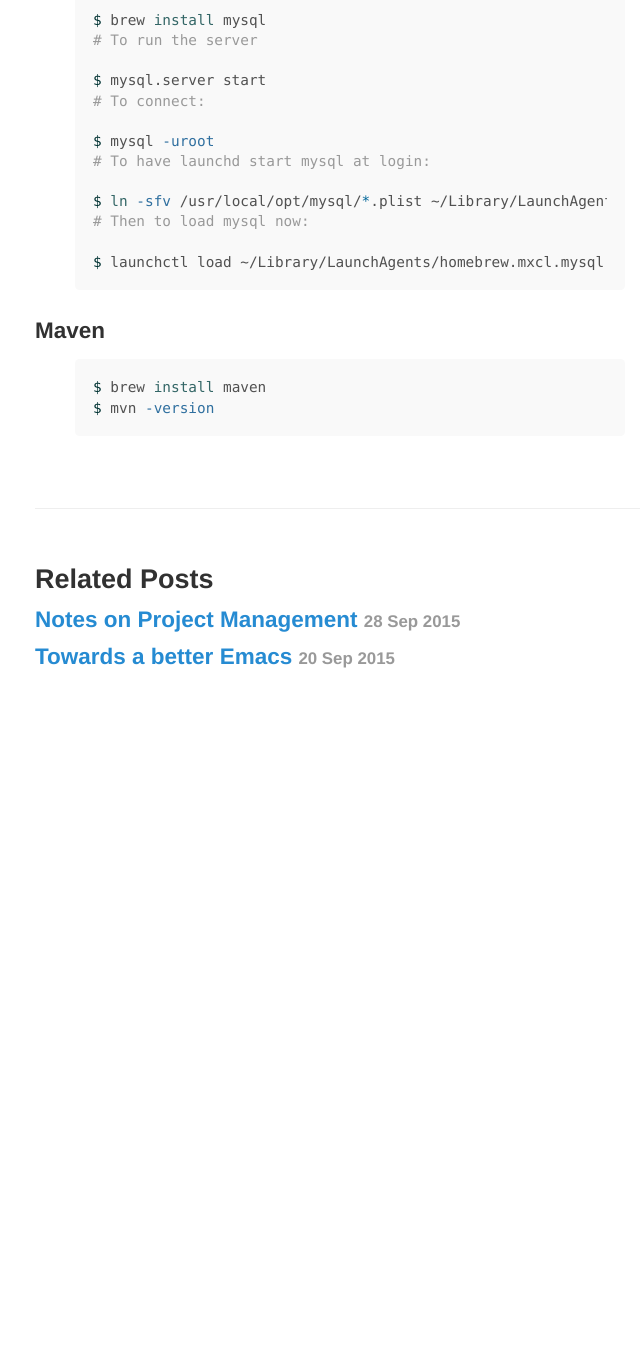
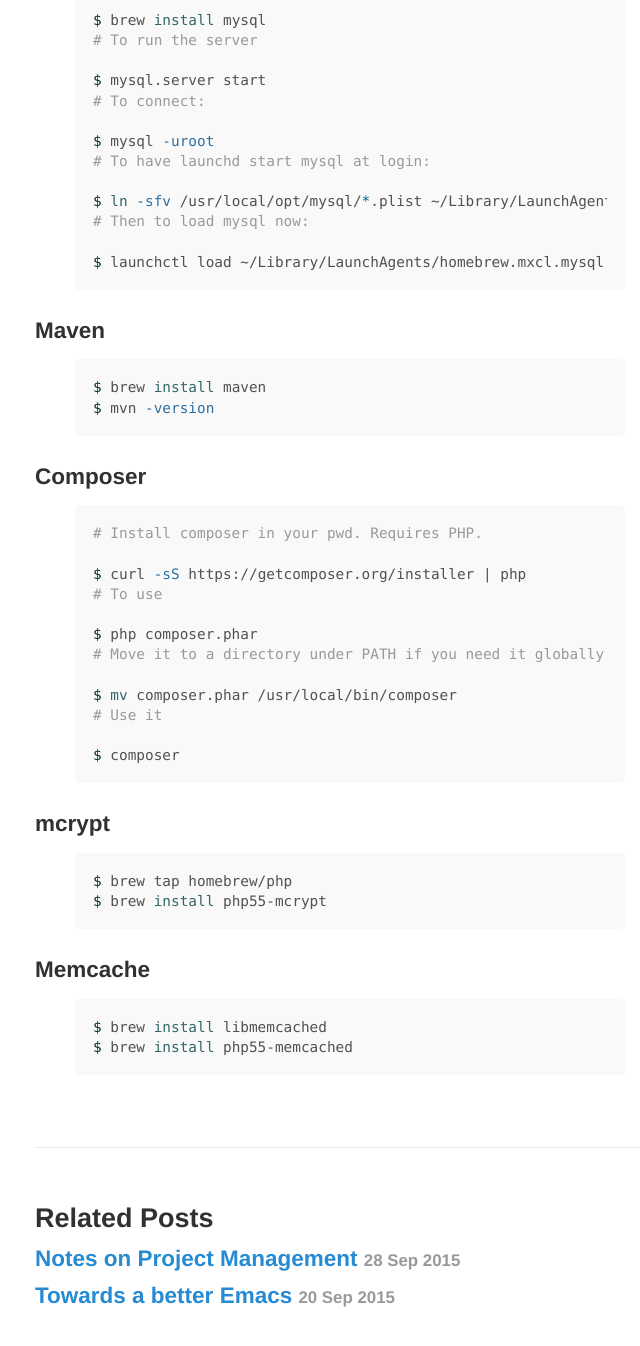
Before and after one commit to kgthegreat/kgthegreat.github.io, a Jekyll site: the page built from _posts/2015-09-19-dev-setup-osx.md, in a window 1280 px wide and 1400 px high, scrolled down 2350 px. Shown: the top 1346 px of the window, without its empty margins (290-930 px from the left). Built offline with Jekyll 4.4.1, drawn with Linux system fonts in a browser that asks for light colours; before the commit the page ends 3111 px from its top, so only the background shows below that.

Commit message:
Updated post

```diff
--- a/_posts/2015-09-19-dev-setup-osx.md
+++ b/_posts/2015-09-19-dev-setup-osx.md
@@ -113,3 +113,30 @@
 $ brew install maven
 $ mvn -version
 {% endhighlight %}
+
+### Composer
+
+{% highlight bash %}
+# Install composer in your pwd. Requires PHP.
+$ curl -sS https://getcomposer.org/installer | php
+# To use
+$ php composer.phar
+# Move it to a directory under PATH if you need it globally
+$ mv composer.phar /usr/local/bin/composer
+# Use it
+$ composer
+{% endhighlight %}
+
+### mcrypt
+
+{% highlight bash %}
+$ brew tap homebrew/php
+$ brew install php55-mcrypt
+{% endhighlight %}
+
+### Memcache
+
+{% highlight bash %}
+$ brew install libmemcached
+$ brew install php55-memcached
+{% endhighlight %}
```
